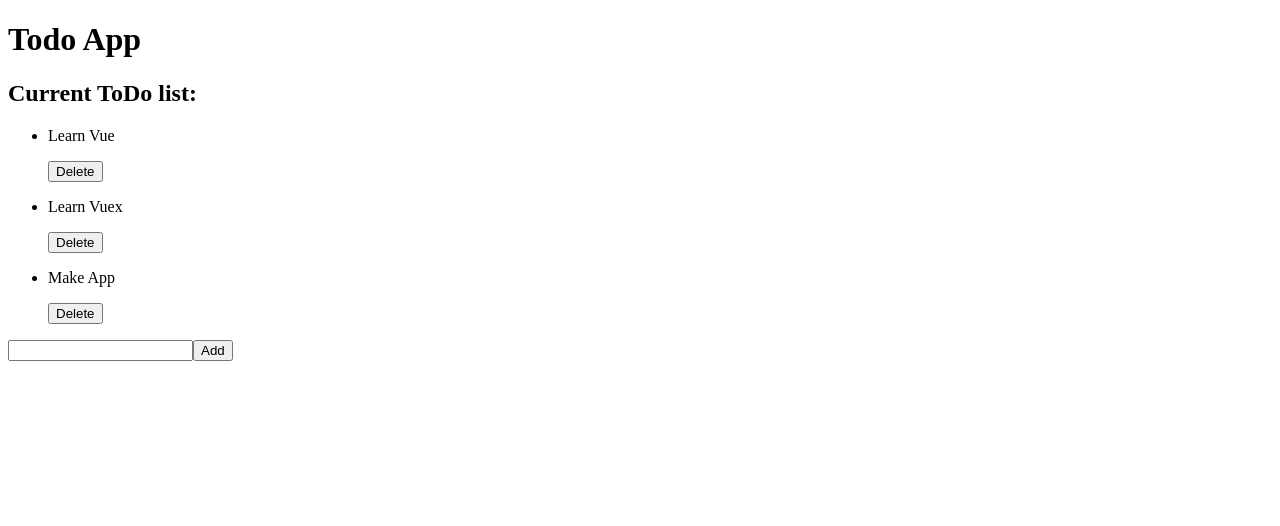
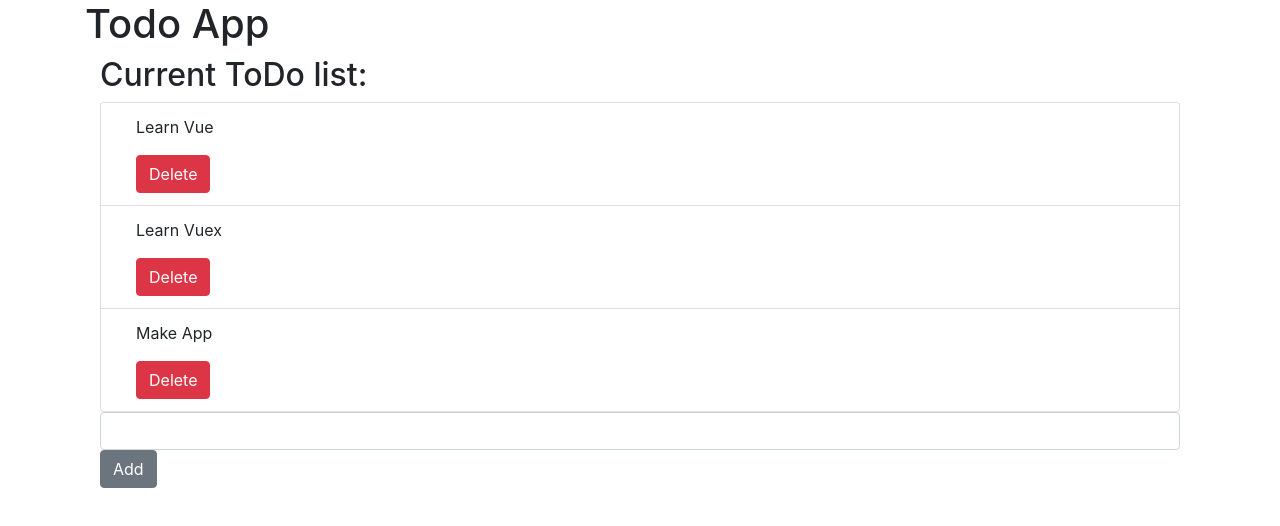
Before and after one commit to ping-n/vue-todo-app, a Vue app: page / in a window 1280 px wide. Shown: the top 526 px of the page. Built offline with nearby package versions, Linux system fonts and the light colour scheme.

Commit message:
UPDATE: installed bootstrap and todos is added to localstorage

```diff
--- a/package.json
+++ b/package.json
@@ -8,10 +8,12 @@
     "lint": "vue-cli-service lint"
   },
   "dependencies": {
+    "bootstrap": "^4.5.2",
+    "bootstrap-vue": "^2.17.3",
     "core-js": "^3.6.5",
     "moment": "^2.28.0",
     "shortid": "^2.2.15",
-    "vue": "^2.6.11"
+    "vue": "^2.6.12"
   },
   "devDependencies": {
     "@vue/cli-plugin-babel": "~4.5.0",
--- a/src/App.vue
+++ b/src/App.vue
@@ -1,9 +1,9 @@
 <template>
-  <div id="app">
+  <b-container id="app">
     <h1>{{ title }}</h1>
     <TodoList :todos="todos" @delete-todo="deleteTodo" />
     <AddTodo v-on:add-todo="addTodo" />
-  </div>
+  </b-container>
 </template>
 
 <script>
@@ -45,11 +45,24 @@ export default {
   },
   methods: {
     addTodo(newTodoObj) {
-      this.todos = [...this.todos, newTodoObj]
+      this.todos = [...this.todos, newTodoObj];
     },
     deleteTodo(todoId) {
-      this.todos = this.todos.filter(todo => todo.id !== todoId);
-    }
+      this.todos = this.todos.filter((todo) => todo.id !== todoId);
+    },
+  },
+  mounted() {
+    console.log("App mounted!");
+    if (localStorage.getItem("todos"))
+      this.todos = JSON.parse(localStorage.getItem("todos"));
+  },
+  watch: {
+    todos: {
+      handler() {
+        localStorage.setItem("todos", JSON.stringify(this.todos));
+      },
+      deep: true,
+    },
   },
 };
 </script>
--- a/src/components/AddTodo.vue
+++ b/src/components/AddTodo.vue
@@ -1,10 +1,10 @@
 <template>
-  <div class="add-todo">
-    <form @submit.prevent="addTodo">
-      <input type="text" name="task" v-model="task" />
-      <button type="submit">Add</button>
-    </form>
-  </div>
+  <b-container class="add-todo">
+      <b-form @submit.prevent="addTodo">
+        <b-form-input type="text" name="task" v-model="task" />
+        <b-button type="submit">Add</b-button>
+      </b-form>
+  </b-container>
 </template>
 
 <script>
--- a/src/components/Todo.vue
+++ b/src/components/Todo.vue
@@ -1,10 +1,8 @@
 <template>
-  <div>
-    <div v-bind:class="{ completed: todo.completed }">
-      <p v-on:click="markComplete">{{ todo.task }}</p>
-      <button @click="$emit('delete-todo', todo.id)">Delete</button>
-    </div>
-  </div>
+  <b-container>
+    <p v-on:click="markComplete">{{ todo.task }}</p>
+    <b-button variant="danger" @click="$emit('delete-todo', todo.id)">Delete</b-button>
+  </b-container>
 </template>
 
 <script>
--- a/src/components/TodoList.vue
+++ b/src/components/TodoList.vue
@@ -1,12 +1,12 @@
 <template>
-  <div class="todo">
+  <b-container class="todo">
     <h2>Current ToDo list:</h2>
-    <ul>
-      <li :key="todo.id" v-for="todo in todos" >
+    <b-list-group>
+      <b-list-group-item :key="todo.id" v-for="todo in todos" >
         <Todo :todo="todo" v-on:delete-todo="$emit('delete-todo', todo.id)"/>
-      </li>
-    </ul>
-  </div>
+      </b-list-group-item>
+    </b-list-group>
+  </b-container>
 </template>
 
 <script>
```
Also changed, not shown: src/main.js (+8 -0 lines), 1 other file (tests, documents, lock files or other folders).
